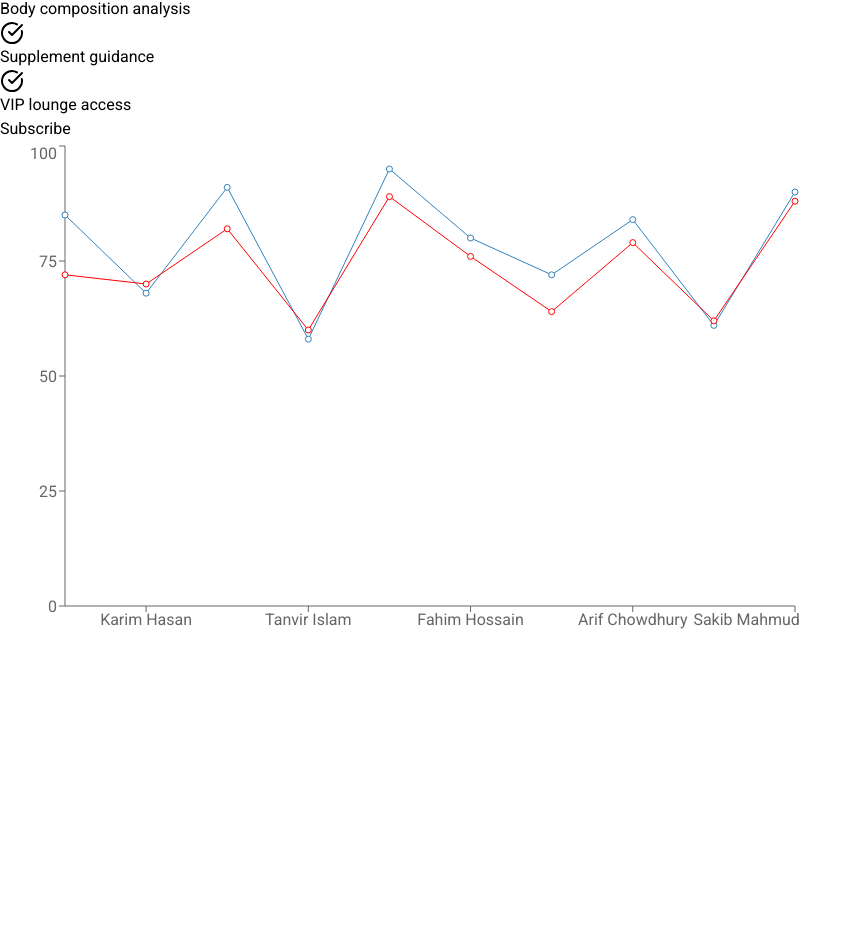
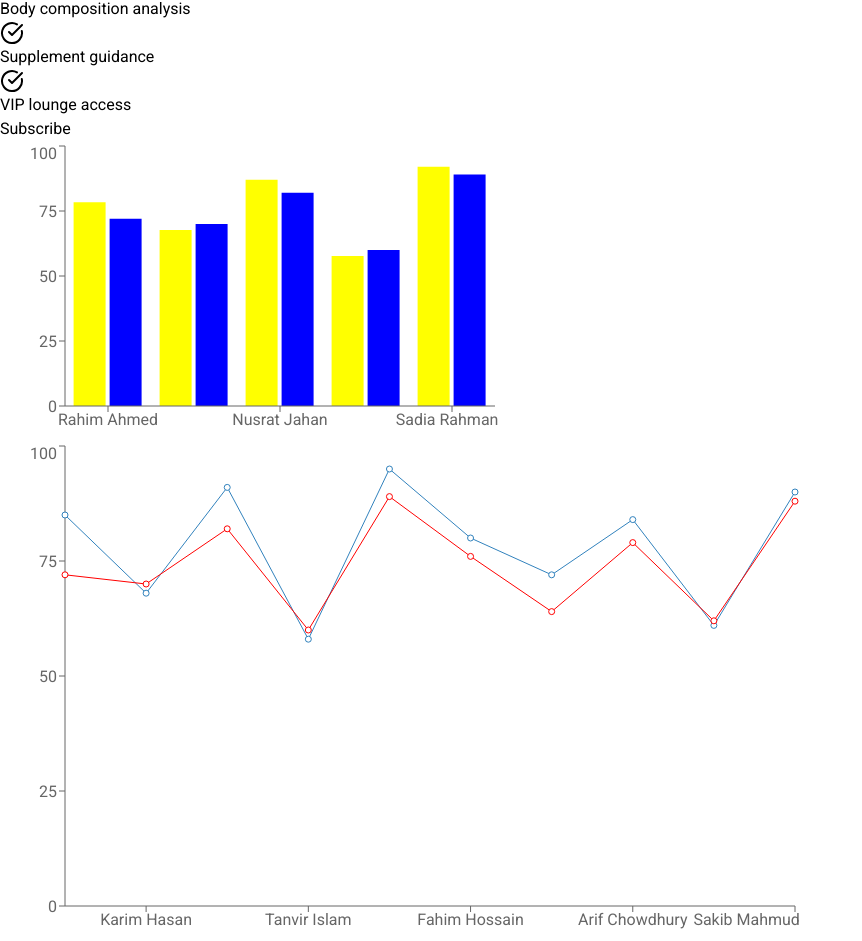
Before and after one commit to JohirulIslamHimel/tailwind-react-pricing-options-p-3, a React (Vite) app: page / in a window 1280 px wide. Shown: the part 1491-2432 px from the top of the page, without its empty margins (0-862 px from the left). Before the commit the page ends 2132 px from the top, so only its background shows below. Built offline with nearby package versions, Linux system fonts and the light colour scheme.

Commit message:
Axios JS chart data processing and bar chart

```diff
--- a/package.json
+++ b/package.json
@@ -10,6 +10,7 @@
     "preview": "vite preview"
   },
   "dependencies": {
+    "axios": "^1.13.6",
     "lucide-react": "^0.577.0",
     "react": "^19.2.4",
     "react-dom": "^19.2.4",
--- /dev/null
+++ b/public/marksData.json
@@ -0,0 +1,47 @@
+[
+  {
+    "student_id": 1,
+    "name": "Rahim Ahmed",
+    "marks": {
+      "physics": 78,
+      "chemistry": 72,
+      "math": 85
+    }
+  },
+  {
+    "student_id": 2,
+    "name": "Karim Hasan",
+    "marks": {
+      "physics": 65,
+      "chemistry": 70,
+      "math": 68
+    }
+  },
+  {
+    "student_id": 3,
+    "name": "Nusrat Jahan",
+    "marks": {
+      "physics": 88,
+      "chemistry": 82,
+      "math": 91
+    }
+  },
+  {
+    "student_id": 4,
+    "name": "Tanvir Islam",
+    "marks": {
+      "physics": 55,
+      "chemistry": 60,
+      "math": 58
+    }
+  },
+  {
+    "student_id": 5,
+    "name": "Sadia Rahman",
+    "marks": {
+      "physics": 92,
+      "chemistry": 89,
+      "math": 95
+    }
+  }
+]
--- a/src/App.jsx
+++ b/src/App.jsx
@@ -4,9 +4,12 @@ import DaisyNav from "./Component/DaisyNav/DaisyNav";
 import NavBar from "./Component/NavBar/NavBar";
 import PricingOptions from "./Component/PricingOptions/PricingOptions";
 import ResultChart from "./Component/ResultsChart/ResultChart";
+import axios from "axios";
+import MarksChart from "./Component/MarksChart/MarksChart";
 
 const pricingPromise = fetch("pricingData.json").then((res) => res.json());
 
+const marksPromise = axios.get("marksData.json");
 function App() {
   return (
     <>
@@ -23,6 +26,14 @@ function App() {
           <PricingOptions pricingPromise={pricingPromise}></PricingOptions>
         </Suspense>
 
+        <Suspense
+          fallback={
+            <span className="loading loading-spinner loading-lg"></span>
+          }
+        >
+          <MarksChart marksPromise={marksPromise}></MarksChart>
+        </Suspense>
+
         <ResultChart></ResultChart>
       </main>
     </>
--- /dev/null
+++ b/src/Component/MarksChart/MarksChart.jsx
@@ -0,0 +1,35 @@
+import React, { use } from "react";
+import { Bar, BarChart, XAxis, YAxis } from "recharts";
+
+const MarksChart = ({ marksPromise }) => {
+  const marksDataRes = use(marksPromise);
+  const marksData = marksDataRes.data;
+
+  //data processing for the chart:
+  const marksChartData = marksData.map((studentData) => {
+    const student = {
+      id: studentData.student_id,
+      name: studentData.name,
+      physics: studentData.marks.physics,
+      chemistry: studentData.marks.chemistry,
+      math: studentData.marks.math,
+    };
+    const avg = (student.physics + student.chemistry + student.math) / 3;
+    student.avg = avg;
+
+    return student;
+  });
+  console.log(marksChartData);
+  return (
+    <div>
+      <BarChart width={500} height={300} data={marksChartData}>
+        <XAxis dataKey="name"></XAxis>
+        <YAxis></YAxis>
+        <Bar dataKey="avg" fill="yellow"></Bar>
+        <Bar dataKey="chemistry" fill="blue"></Bar>
+      </BarChart>
+    </div>
+  );
+};
+
+export default MarksChart;
--- a/src/Component/PricingOptions/PricingOptions.jsx
+++ b/src/Component/PricingOptions/PricingOptions.jsx
@@ -3,7 +3,7 @@ import PricingCard from "../PricingCard/PricingCard";
 
 const PricingOptions = ({ pricingPromise }) => {
   const pricingData = use(pricingPromise);
-  console.log(pricingData);
+  // console.log(pricingData);
   return (
     <div>
       <h2 className="text-5xl">Get our Membership</h2>
```
Also changed, not shown: 1 other file (tests, documents, lock files or other folders).
